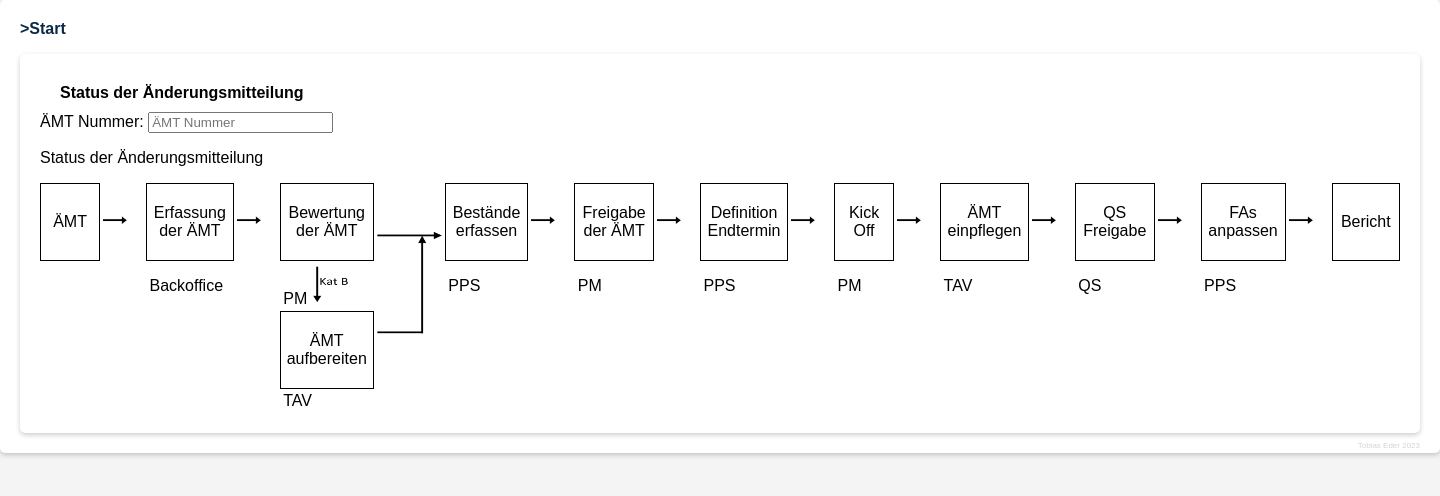
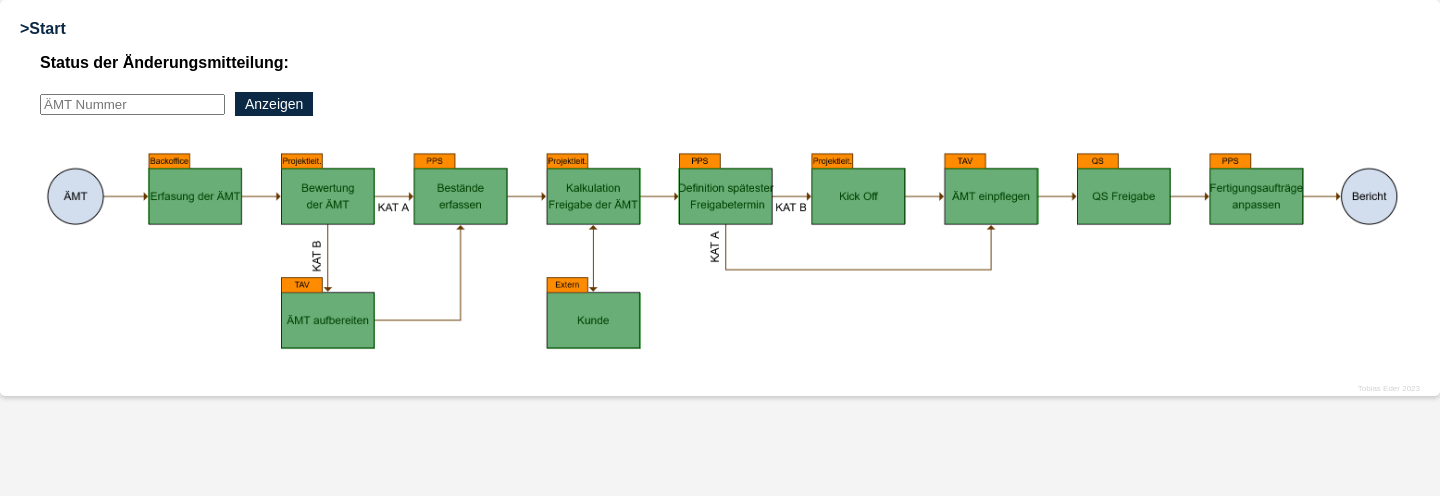
Before and after one commit to t-eder/AMT-Workflow, a Flask app: page / in a window 1440 px wide. Shown: the part 170-666 px from the top of the page. Run offline with Flask 3, Linux system fonts and the light colour scheme.

Commit message:
Erstellung Statusansicht für ÄMT in index.html

```diff
--- a/static/styles/style.css
+++ b/static/styles/style.css
@@ -70,11 +70,14 @@
         padding-top: 0px;
         }
 
+        .container input{
+        margin-left: 20px;
+        }
+
         .container fieldset {
         border: 0;
         padding: 0;
         margin: 0;
-
         }
 
         .container table, th, td{
@@ -172,14 +175,15 @@
             font-size: 14px;
         }
 
-        .add-task button {
+        button {
             background-color: #0b2945;
             color: #ffffff;
             border: none;
-            padding: 5px 10px;
+            padding: 4px 10px;
             border-radius: 0px;
-            font-size: 16px;
+            font-size: 14px;
             cursor: pointer;
+            margin: 10px;
         }
 
         .add-task button:hover {
@@ -229,21 +233,15 @@
             color: grey;
         }
 
-        .prozessplan td{
-         height: 70px;
-         width: 120px;
-         word-wrap: wrap-all;
-         border: 1px solid black;
+        #prozess {
+            height: 250px;
+            background-size: cover;
+            position: relative;
         }
-
-        .prozessplan img {
-        width:25px;
-        height: 12px;
+        #link {
+           position: absolute;
+           height: 56px;
+           width: 94px;
+           background-color: green;
+           opacity: .5;
         }
-
-        #pfeil {
-        border: 0px;
-        width: 10px;
-        height: 15px;
-        text-align: left;
-        }
--- a/templates/index.html
+++ b/templates/index.html
@@ -21,68 +21,20 @@
 
     <div class="container">
         <h3> >Start</h3>
-
-        <div class="container">
-            <h2>Status der Änderungsmitteilung</h2>
-            <nobr>ÄMT Nummer: </nobr><input type="text" name="AMT" placeholder="ÄMT Nummer" required>
-
-            <p>Status der Änderungsmitteilung</p>
-            <table class="prozessplan"
-                <tr >
-                    <td><div>ÄMT</div></td>
-                    <td id="pfeil"><img class="icon" src="{{ url_for('static', filename='next.png') }}" alt="Icon"></td>
-                    <td><div>Erfassung der ÄMT</div></td>
-                    <td id="pfeil"><img class="icon" src="{{ url_for('static', filename='next.png') }}" alt="Icon"></td>
-                    <td><div>Bewertung der ÄMT</div></td>
-                    <td  rowspan="3" id="pfeil"><img style="height: 125px; width: 65px;" class="icon" src="{{ url_for('static', filename='arrow-junction2.png') }}" alt="Icon"></td>
-                    <td><div>Bestände erfassen</div></td>
-                    <td id="pfeil"><img class="icon" src="{{ url_for('static', filename='next.png') }}" alt="Icon"></td>
-                    <td><div>Freigabe der ÄMT</div></td>
-                    <td id="pfeil"><img class="icon" src="{{ url_for('static', filename='next.png') }}" alt="Icon"></td>
-                    <td><div>Definition Endtermin</div></td>
-                    <td id="pfeil"><img class="icon" src="{{ url_for('static', filename='next.png') }}" alt="Icon"></td>
-                    <td><div>Kick Off</div></td>
-                    <td id="pfeil"><img class="icon" src="{{ url_for('static', filename='next.png') }}" alt="Icon"></td>
-                    <td><div>ÄMT einpflegen</div></td>
-                    <td id="pfeil"><img class="icon" src="{{ url_for('static', filename='next.png') }}" alt="Icon"></td>
-                    <td><div>QS Freigabe</div></td>
-                    <td id="pfeil"><img class="icon" src="{{ url_for('static', filename='next.png') }}" alt="Icon"></td>
-                    <td><div>FAs anpassen</div></td>
-                    <td id="pfeil"><img class="icon" src="{{ url_for('static', filename='next.png') }}" alt="Icon"></td>
-                    <td><div>Bericht</div></td>
-                </tr>
-                <tr>
-                    <td id="pfeil"></td>
-                    <td id="pfeil"></td>
-                    <td id="pfeil">Backoffice</td>
-                    <td id="pfeil"></td>
-                    <td id="pfeil">PM <img style="height: 40px; width: 43px;" class="icon" src="{{ url_for('static', filename='next2.png') }}" alt="Icon"></td>
-                    <td id="pfeil">PPS</td>
-                    <td id="pfeil"></td>
-                    <td id="pfeil">PM </td>
-                    <td id="pfeil"></td>
-                    <td id="pfeil">PPS</td>
-                    <td id="pfeil"></td>
-                    <td id="pfeil">PM</td>
-                    <td id="pfeil"></td>
-                    <td id="pfeil">TAV</td>
-                    <td id="pfeil"></td>
-                    <td id="pfeil">QS</td>
-                    <td id="pfeil"></td>
-                    <td id="pfeil">PPS</td>
-
-                <tr>
-                    <td colspan="3" id="pfeil"></td>
-                    <td id="pfeil"></td>
-                    <td>ÄMT aufbereiten</td>
-
-                </tr>
-                <tr>
-                    <td colspan="4" id="pfeil"></td>
-                    <td id="pfeil">TAV</td>
-                </tr>
-
-            </table>
+        <h2>Status der Änderungsmitteilung:</h2>
+        <input type="text" name="AMTNR" placeholder="ÄMT Nummer"><button type="submit">Anzeigen</button>
+        <div id="prozess" style="background-image: url( {{url_for('static', filename='Prozess.png')}} );">
+            <div id="link" style="left: 128px; top: 42px;" ><a href="/done" style="display: block;height:100%"></a></div>
+            <div id="link" style="left: 261px; top: 42px;" ><a href="/done" style="display: block;height:100%"></a></div>
+            <div id="link" style="left: 261px; top: 167px;" ><a href="/done" style="display: block;height:100%"></a></div>
+            <div id="link" style="left: 394px; top: 42px;" ><a href="/done" style="display: block;height:100%"></a></div>
+            <div id="link" style="left: 527px; top: 42px;" ><a href="/done" style="display: block;height:100%"></a></div>
+            <div id="link" style="left: 527px; top: 167px;" ><a href="/done" style="display: block;height:100%"></a></div>
+            <div id="link" style="left: 658px; top: 42px;" ><a href="/done" style="display: block;height:100%"></a></div>
+            <div id="link" style="left: 792px; top: 42px;" ><a href="/done" style="display: block;height:100%"></a></div>
+            <div id="link" style="left: 925px; top: 42px;" ><a href="/done" style="display: block;height:100%"></a></div>
+            <div id="link" style="left: 1057px; top: 42px;" ><a href="/done" style="display: block;height:100%"></a></div>
+            <div id="link" style="left: 1190px;; top: 42px;" ><a href="/done" style="display: block;height:100%"></a></div>
         </div>
 
 
```
Also changed, not shown: static/Prozess.png (added), static/arrow-junction.png (deleted), static/arrow-junction2.png (deleted), static/next.png (deleted), static/next2.png (deleted).
